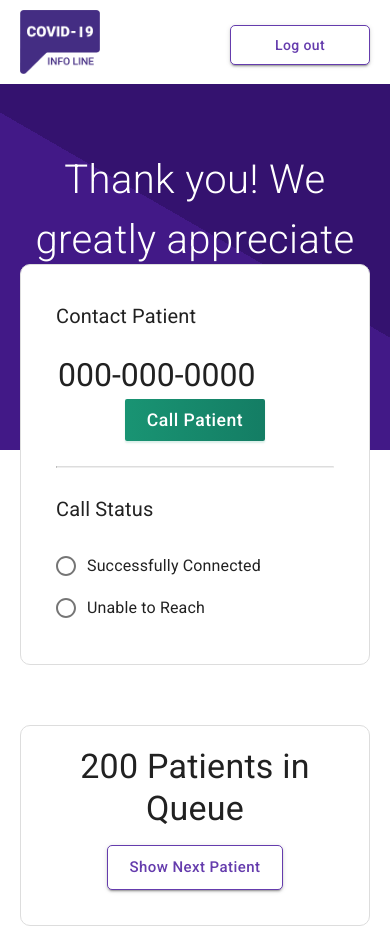
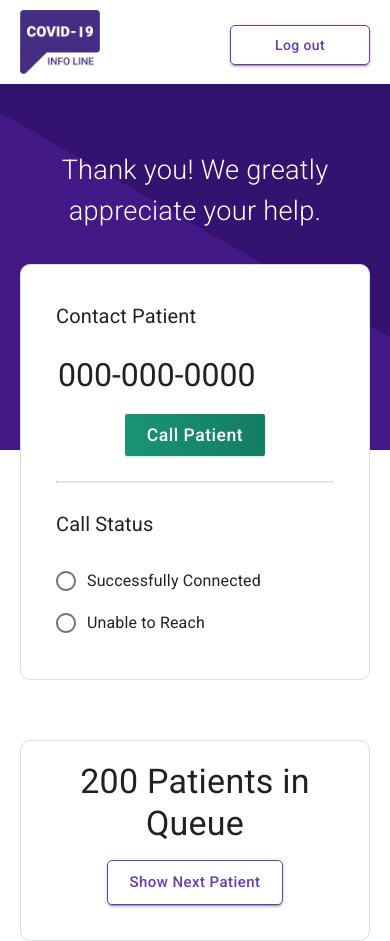
Before and after one commit to COVID19To/assessment-portal, a Next.js app: page / in a window 390 px wide. Built offline with nearby package versions, Linux system fonts and the light colour scheme.

Commit message:
refined responsiveness

```diff
--- a/components/BodyLayout.js
+++ b/components/BodyLayout.js
@@ -1,8 +1,10 @@
+import React from "react";
 import Typography from "@material-ui/core/Typography";
+import Hidden from "@material-ui/core/Hidden";
 
 const bodyStyle = {
-  minHeight: '100vh',
-  minWidth: '320px',
+  minHeight: "100vh",
+  minWidth: "320px"
 };
 
 const themedBackground = {
@@ -16,8 +18,8 @@ const themedBackground = {
   zIndex: -1
 };
 
-const textStyle = marginTop => ({
-  fontSize: "2.5rem",
+const textStyle = (marginTop, fontSize) => ({
+  fontSize: fontSize || "2.3rem",
   fontFamily: "Roboto",
   fontWeight: 100,
   color: "white",
@@ -26,9 +28,26 @@ const textStyle = marginTop => ({
 
 const BodyLayout = props => {
   const content = props.text ? (
-    <Typography component="h1" align="center" style={textStyle(props.marginTop)}>
-      {props.text}
-    </Typography>
+    <React.Fragment>
+      <Hidden xsDown>
+        <Typography
+          component="h1"
+          align="center"
+          style={textStyle(props.marginTop)}
+        >
+          {props.text}
+        </Typography>
+      </Hidden>
+      <Hidden smUp>
+        <Typography
+          component="h1"
+          align="center"
+          style={textStyle(props.marginTop, "1.7rem")}
+        >
+          {props.text}
+        </Typography>
+      </Hidden>
+    </React.Fragment>
   ) : (
     ""
   );
--- a/components/CustomButton.js
+++ b/components/CustomButton.js
@@ -5,9 +5,9 @@ import Router from "next/router";
 const bgTransition = ["#FFFFFF", "#653CAD"],
   altBgTransition = ["#199473", "#147D64"];
 
-const buttonStyle = isAlt => ({
-  display: 'block',
-  minWidth: '140px',
+const buttonStyle = ({ isAlt, style }) => ({
+  display: "block",
+  minWidth: "140px",
   color: isAlt ? "white" : bgTransition[1],
   backgroundColor: isAlt ? "transparent" : bgTransition[0],
   border: isAlt ? "none" : `1px solid ${bgTransition[1]}`,
@@ -15,7 +15,7 @@ const buttonStyle = isAlt => ({
     ? `linear-gradient(90deg, ${altBgTransition[0]} 0%, ${altBgTransition[1]} 100%)`
     : "none",
   borderRadius: isAlt ? "2px" : "5px",
-  margin: isAlt ? "0 auto" : "15px auto",
+  margin: `${style && style.marginTop ? style.marginTop : isAlt ? 0 : '15px'} auto`,
   textTransform: "initial",
   boxShadow: isAlt && "0px 2px 2px rgba(25, 148, 115, 0.16)",
   fontSize: isAlt && "1.1rem",
@@ -29,7 +29,7 @@ const defaultClick = href => () => Router.push(href || "/");
 
 const CustomButton = props => {
   const ColorButton = withStyles(() => ({
-    root: buttonStyle(props.isAlt)
+    root: buttonStyle(props)
   }))(cProps => <Button size={props.size} variant="contained" {...cProps} />);
   return (
     <ColorButton
--- a/pages/index.js
+++ b/pages/index.js
@@ -53,7 +53,12 @@ const contactPatent = number => (
             isAlt={true}
             size="medium"
             onClick={() => 0}
-            style={{ width: "150px", height: "40px", margin: 'auto', display: 'block' }}
+            style={{
+              width: "150px",
+              height: "40px",
+              display: "block",
+              marginTop: "15px"
+            }}
             name={"Call Patient"}
           />
         </div>
```
